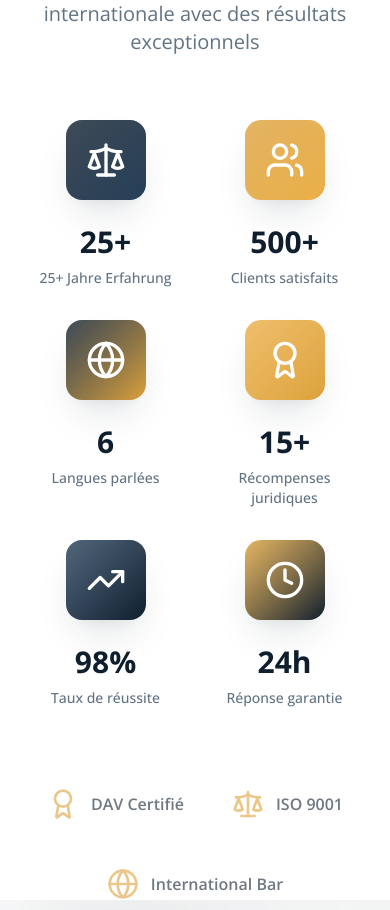
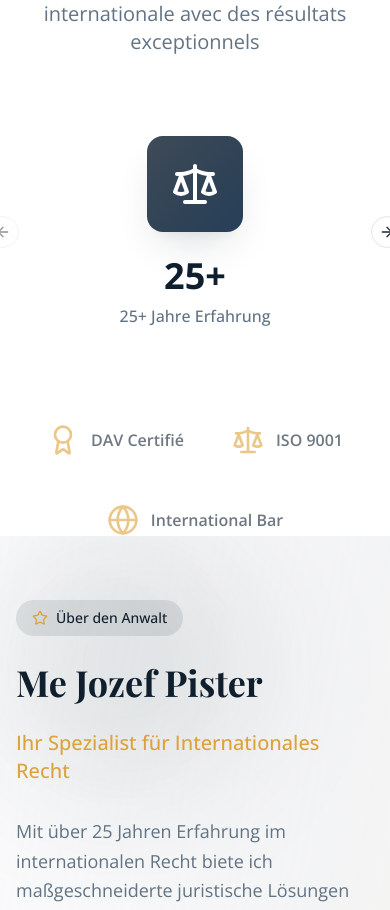
Before and after one commit to autopbh/pister-legal-solutions, a React (Vite) app: page / in a window 390 px wide. Shown: the part 1804-2714 px from the top of the page. Built offline with nearby package versions, Linux system fonts and the light colour scheme.

Commit message:
Refactor: Convert stats to carousel
Convert the stats section into a carousel for improved visual appeal and user experience.

```diff
--- a/src/components/sections/StatsSection.tsx
+++ b/src/components/sections/StatsSection.tsx
@@ -1,5 +1,12 @@
 import { TrendingUp, Users, Globe, Award, Scale, Clock } from 'lucide-react';
 import { useLanguage } from '@/hooks/useLanguage';
+import {
+  Carousel,
+  CarouselContent,
+  CarouselItem,
+  CarouselNext,
+  CarouselPrevious,
+} from "@/components/ui/carousel";
 
 const StatsSection = () => {
   const { t } = useLanguage();
@@ -65,7 +72,8 @@ const StatsSection = () => {
           </p>
         </div>
 
-        <div className="grid grid-cols-2 md:grid-cols-3 lg:grid-cols-6 gap-8">
+        {/* Desktop Grid */}
+        <div className="hidden lg:grid grid-cols-6 gap-8">
           {stats.map((stat, index) => (
             <div
               key={index}
@@ -89,6 +97,35 @@ const StatsSection = () => {
           ))}
         </div>
 
+        {/* Mobile Carousel */}
+        <div className="lg:hidden">
+          <Carousel className="w-full max-w-xs sm:max-w-sm md:max-w-md mx-auto">
+            <CarouselContent>
+              {stats.map((stat, index) => (
+                <CarouselItem key={index} className="basis-full">
+                  <div className="text-center group animate-scale-in hover-lift p-4">
+                    <div className={`relative w-24 h-24 bg-gradient-to-br ${stat.color} rounded-2xl flex items-center justify-center mx-auto mb-6 shadow-elegant group-hover:shadow-glow transition-all duration-500 group-hover:scale-110`}>
+                      <stat.icon className="h-12 w-12 text-white" />
+                      <div className="absolute inset-0 bg-gradient-to-br from-white/20 to-transparent rounded-2xl"></div>
+                    </div>
+
+                    <div className="space-y-2">
+                      <div className="font-bold text-4xl text-primary group-hover:text-accent transition-colors duration-300">
+                        {stat.number}
+                      </div>
+                      <div className="text-base text-muted-foreground font-medium">
+                        {stat.label}
+                      </div>
+                    </div>
+                  </div>
+                </CarouselItem>
+              ))}
+            </CarouselContent>
+            <CarouselPrevious />
+            <CarouselNext />
+          </Carousel>
+        </div>
+
         {/* Trust Indicators */}
         <div className="mt-20 flex flex-wrap justify-center items-center gap-12 opacity-60">
           <div className="flex items-center space-x-3">
```
